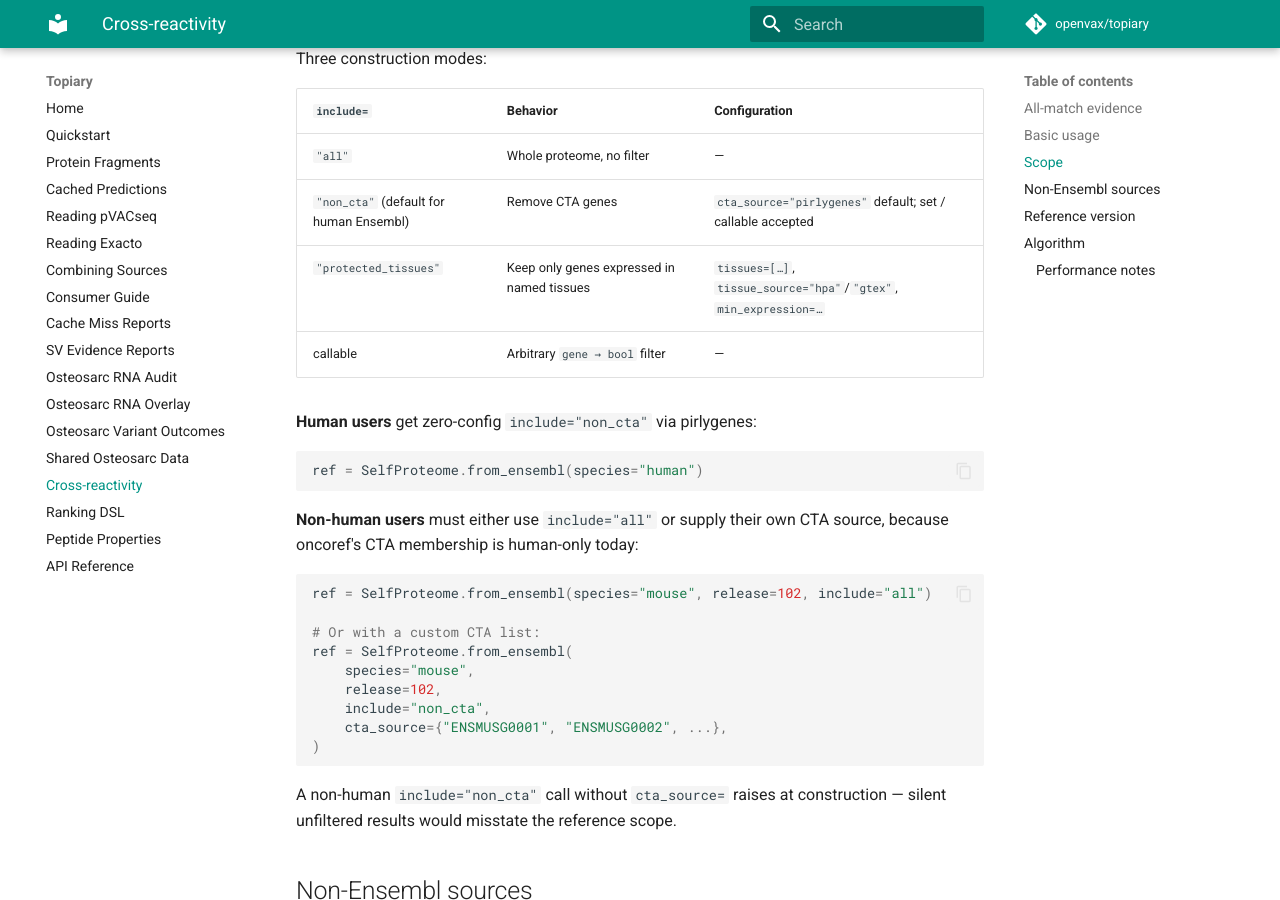
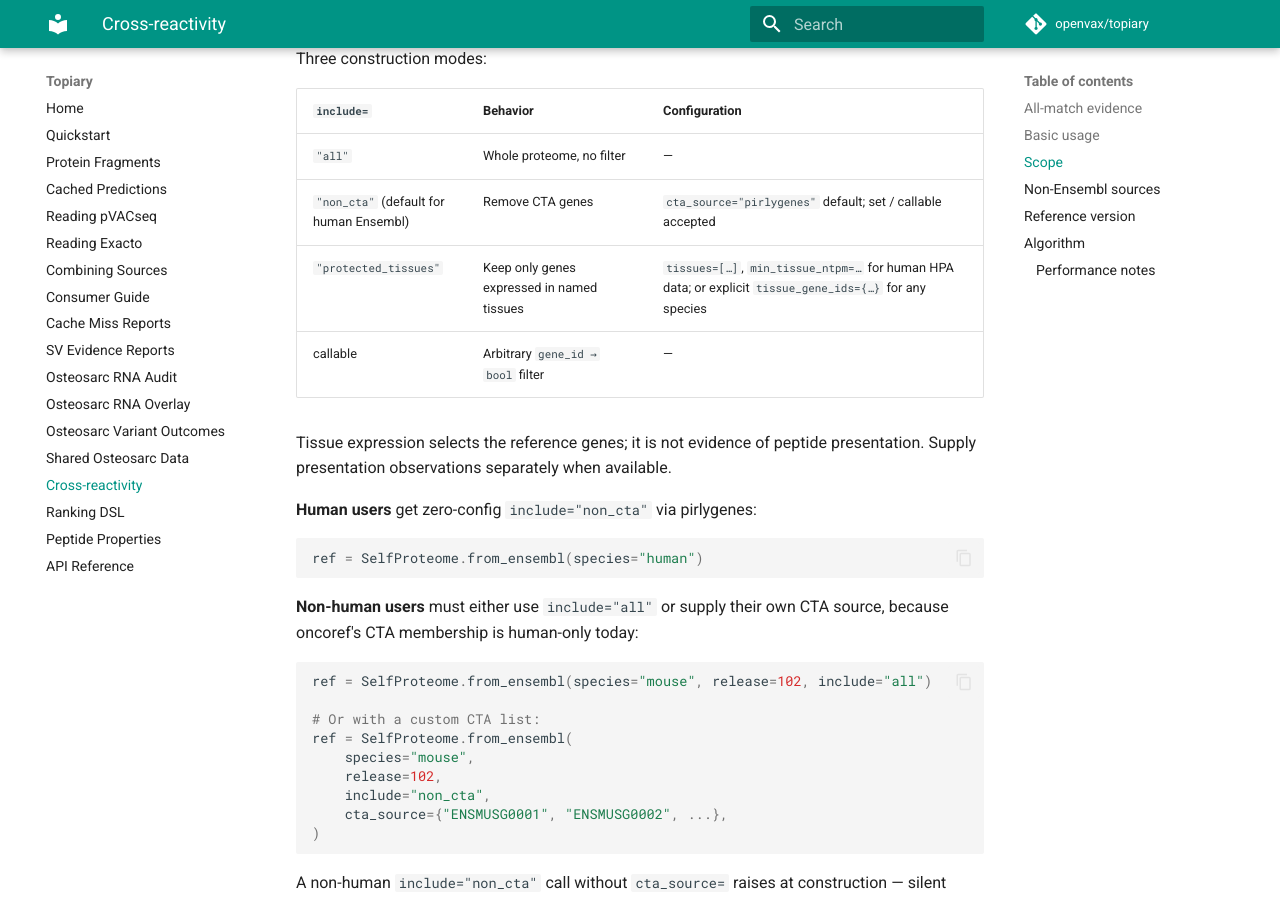
Before and after one commit to openvax/topiary, an MkDocs documentation site: the page built from docs/self_proteome.md, in a window 1280 px wide and 900 px high, scrolled down 3537 px. Built offline with MkDocs 1.6.1 and Material for MkDocs 9.7.7, drawn with Linux system fonts in a browser that asks for light colours; comment, search, counter and statistics services are not loaded.

Commit message:
Correct documented tissue-reference parameters

```diff
--- a/docs/self_proteome.md
+++ b/docs/self_proteome.md
@@ -150,8 +150,11 @@ Three construction modes:
 |---|---|---|
 | `"all"` | Whole proteome, no filter | — |
 | `"non_cta"` (default for human Ensembl) | Remove CTA genes | `cta_source="pirlygenes"` default; set / callable accepted |
-| `"protected_tissues"` | Keep only genes expressed in named tissues | `tissues=[…]`, `tissue_source="hpa"`/`"gtex"`, `min_expression=…` |
-| callable | Arbitrary `gene → bool` filter | — |
+| `"protected_tissues"` | Keep only genes expressed in named tissues | `tissues=[…]`, `min_tissue_ntpm=…` for human HPA data; or explicit `tissue_gene_ids={…}` for any species |
+| callable | Arbitrary `gene_id → bool` filter | — |
+
+Tissue expression selects the reference genes; it is not evidence of peptide
+presentation. Supply presentation observations separately when available.
 
 **Human users** get zero-config `include="non_cta"` via pirlygenes:
 
```
